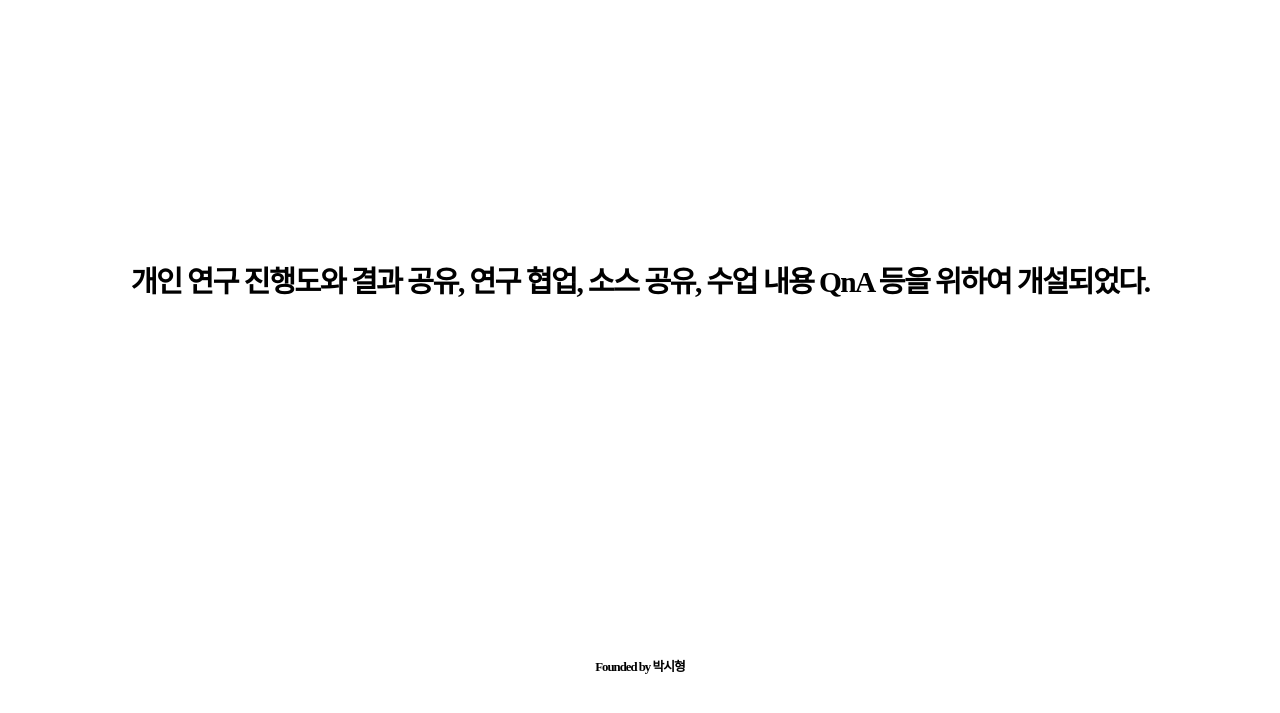
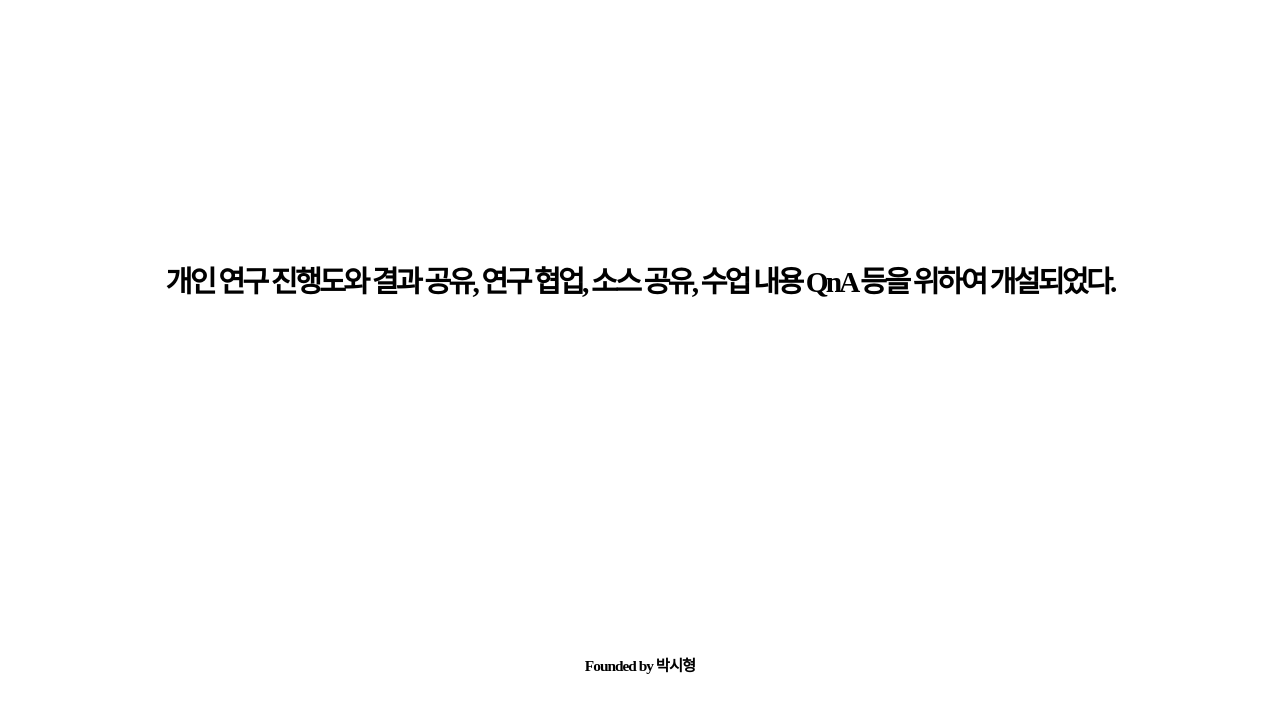
Before and after one commit to leseunivers/A-propagator-nt.github.io, a plain HTML site: page index.html in a window 1280 px wide. Shown: the part 85-798 px from the top of the page. Drawn offline with Linux system fonts and the light colour scheme; a web font is replaced by a local one.

Commit message:
Update tion.css

```diff
--- a/tion.css
+++ b/tion.css
@@ -135,7 +135,7 @@ h2 {
     position: absolute;
     width: 100%;
     margin-top: 35vh;
-    letter-spacing: -1.7px;
+    letter-spacing: -2.97px;
     font-size: 2.3vmax;
 
 
@@ -143,13 +143,13 @@ h2 {
 
 .link {
     font-size: 1.7vmax;
-    color: rgb(64, 70, 255);
+    color: rgb(0, 23, 194);
 }
 
 
 
 .founder {
-    font-size: 1vmax;
+    font-size: 1.2vmax;
     bottom: 5vh;
     font-family: "PlayWrite IS";
     letter-spacing: -1px;
```
